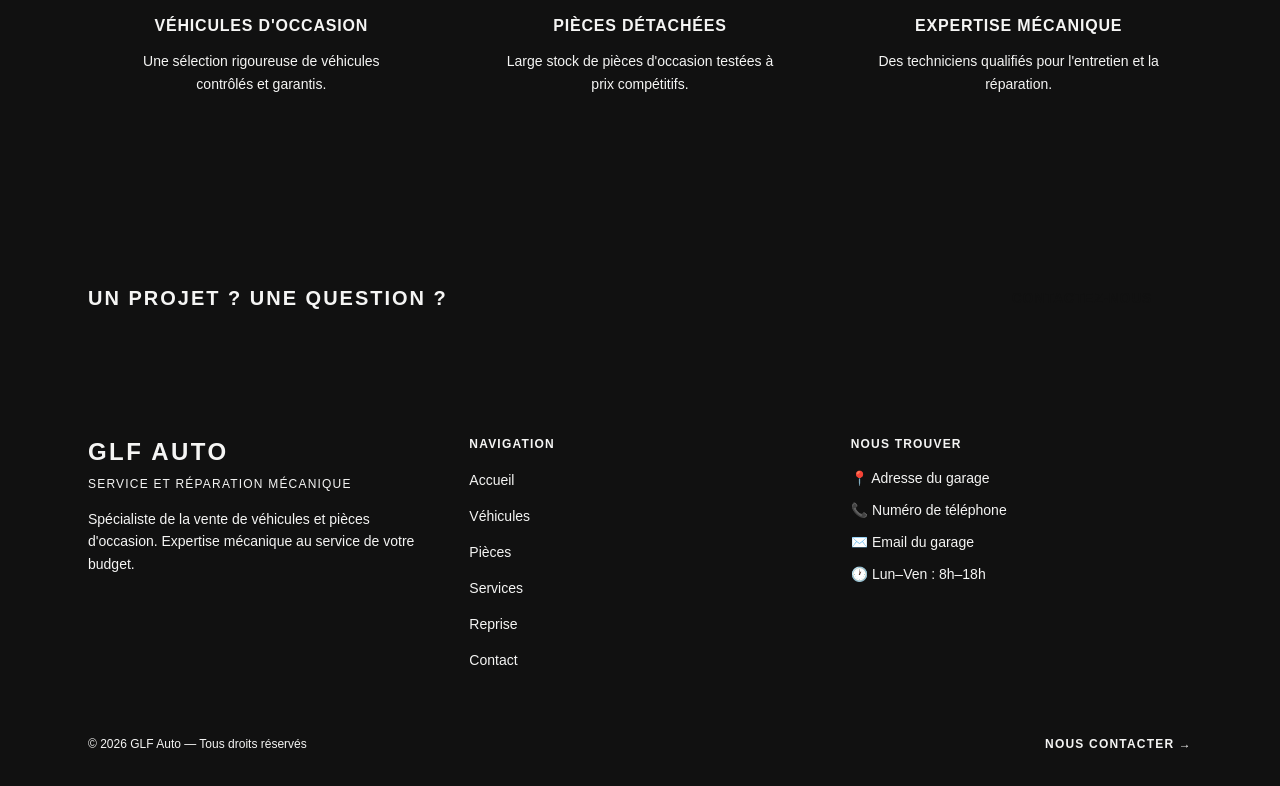
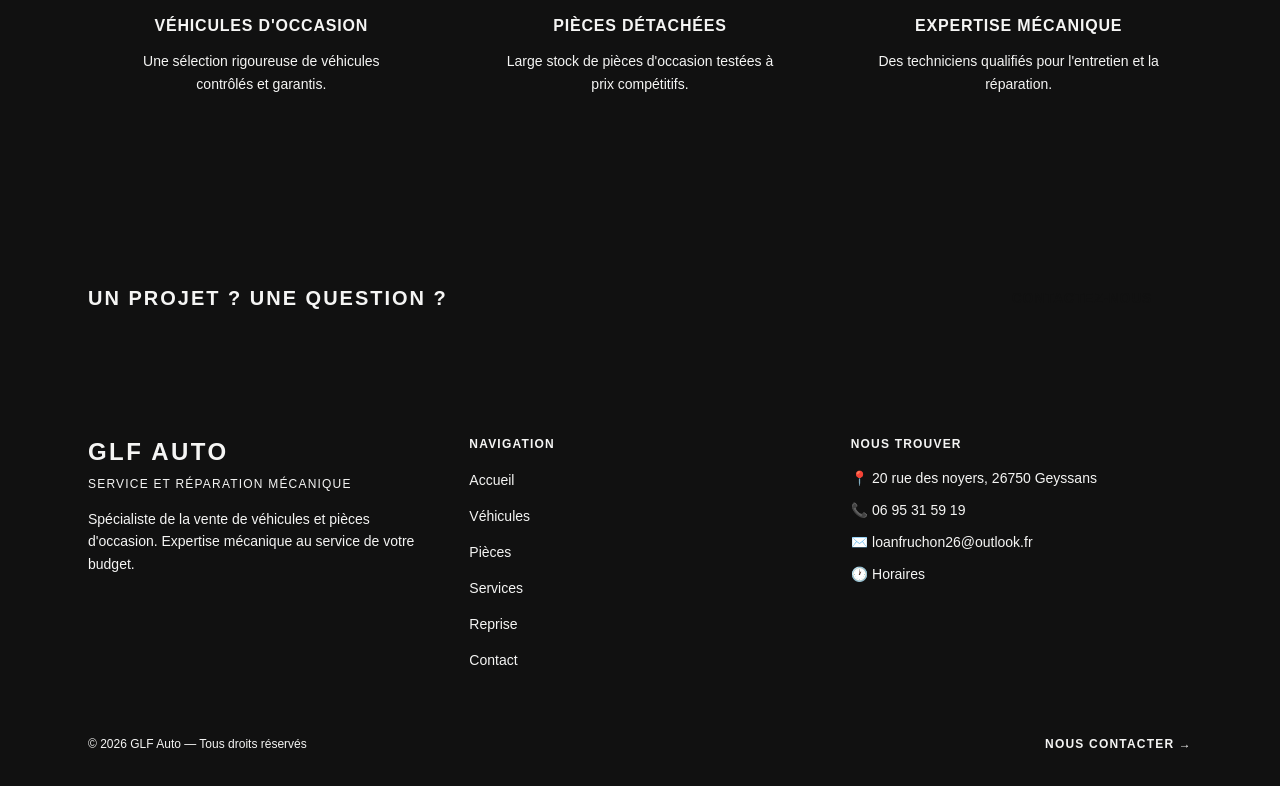
Before and after one commit to sangoaz/GLF-auto-Frontend, a Next.js app: page / in a window 1280 px wide. Shown: the part 942-1728 px from the top of the page. Built offline with nearby package versions, Linux system fonts and the light colour scheme.

Commit message:
Mise à jour des informations du garage

```diff
--- a/src/app/components/Footer.js
+++ b/src/app/components/Footer.js
@@ -75,16 +75,30 @@ export default function Footer() {
             </p>
             <ul className="flex flex-col gap-3">
               <li className="text-sm" style={{ color: 'var(--color-text-muted)' }}>
-                📍 Adresse du garage
+                📍 20 rue des noyers, 26750 Geyssans
               </li>
               <li className="text-sm" style={{ color: 'var(--color-text-muted)' }}>
-                📞 Numéro de téléphone
+                📞 06 95 31 59 19
               </li>
               <li className="text-sm" style={{ color: 'var(--color-text-muted)' }}>
-                ✉️ Email du garage
+                ✉️ loanfruchon26@outlook.fr
               </li>
               <li className="text-sm" style={{ color: 'var(--color-text-muted)' }}>
-                🕐 Lun–Ven : 8h–18h
+                <details className="group">
+                  <summary className="cursor-pointer list-none hover:opacity-70 transition-opacity">
+                    🕐 Horaires
+                  </summary>
+
+                  <ul className="mt-3 ml-6 flex flex-col gap-2 text-sm">
+                    <li>Lundi : 10h–15h</li>
+                    <li>Mardi : 10h–17h</li>
+                    <li>Mercredi : 10h–19h</li>
+                    <li>Jeudi : 10h–17h</li>
+                    <li>Vendredi : Sur rendez-vous</li>
+                    <li>Samedi : Sur rendez-vous</li>
+                    <li>Dimanche : Fermé</li>
+                  </ul>
+                </details>
               </li>
             </ul>
           </div>
```
